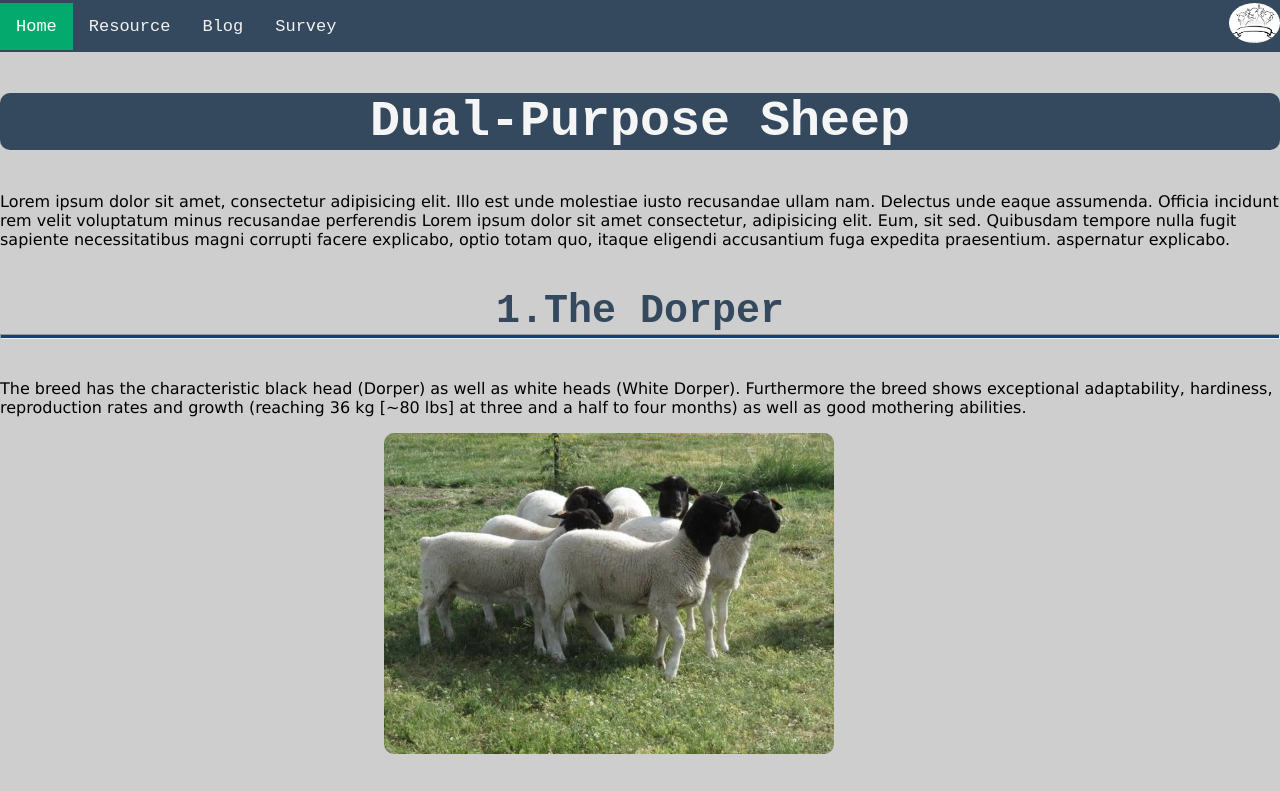
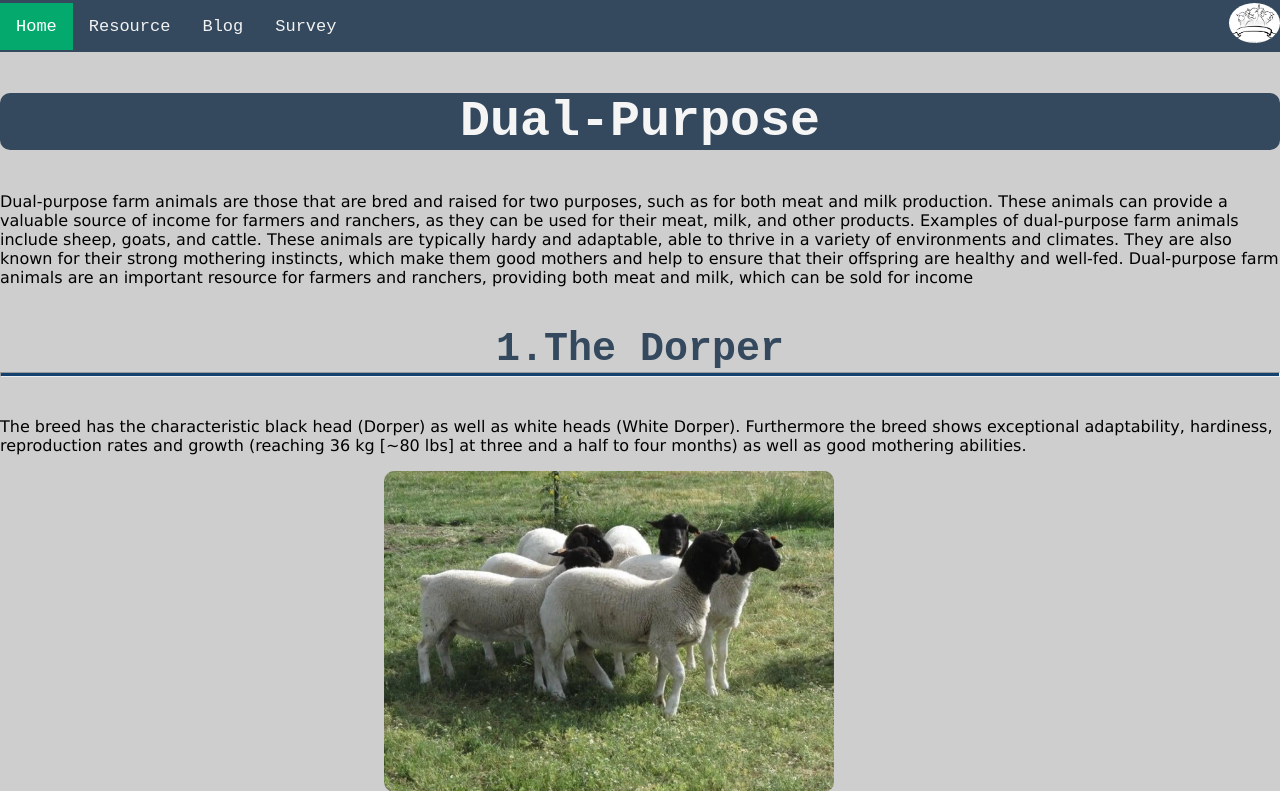
Before and after one commit to deyasaitabau/kilimonet2, a PHP site: page /home/blog.php in a window 1280 px wide. Shown: the top 791 px of the page. Run offline with PHP 8.4, Linux system fonts and the light colour scheme; some libraries are stand-ins or nearby versions.

Commit message:
Update blog.php

```diff
--- a/home/blog.php
+++ b/home/blog.php
@@ -1,4 +1,5 @@
-<!DOCTYPE html>
+
+    <!DOCTYPE html>
 <html lang="en">
 <head>
     <meta charset="UTF-8">
@@ -10,7 +11,6 @@
  <link rel="stylesheet" href="../css/blog.css">
 </head>
 <body>
-
 <article class="topnav" id="myTopnav">
     <article class="logo">
         <img class="Mylogo" src="../images/jpg.webp">
@@ -21,17 +21,11 @@
   </a>
 </article>
 </article>
-
     <!--dual-purpose breeds-->
     <article class="dual-purpose">
-        <h1>Dual-Purpose Sheep</h1>
-        <p>Lorem ipsum dolor sit amet, consectetur adipisicing elit. Illo est unde molestiae
-            iusto recusandae ullam nam. Delectus unde eaque assumenda.
-            Officia incidunt rem velit voluptatum minus recusandae perferendis Lorem ipsum dolor
-            sit amet consectetur, adipisicing elit. Eum, sit sed. Quibusdam tempore nulla fugit
-            sapiente necessitatibus
-            magni corrupti facere explicabo, optio totam quo, itaque eligendi accusantium fuga expedita praesentium.
-            aspernatur explicabo.</p>
+        <h1>Dual-Purpose </h1>
+        <p>Dual-purpose farm animals are those that are bred and raised for two purposes, such as for both meat and milk production. These animals can provide a valuable source of income for farmers and ranchers, as they can be used for their meat, milk, and other products. Examples of dual-purpose farm animals include sheep, goats, and cattle. These animals are typically hardy and adaptable, able to thrive in a variety of environments and climates. They are also known for their strong mothering instincts, which make them good mothers and help to ensure that their offspring are healthy and well-fed. Dual-purpose farm animals are an
+           important resource for farmers and ranchers, providing both meat and milk, which can be sold for income</p>
         <!--dorper-->
         <h3>1.The Dorper <hr></h3>
         <article class="text">
@@ -80,7 +74,6 @@
               both internal and external. Cows average 2270 kg of milk during a
               lactation while suckling a calf and much higher milk yields have been recorded </p>
               <img src="../images/index3.jpg" style="width: 450px; height: 200px%;">
-
          </article>
 
 
@@ -94,7 +87,6 @@
 
 </article>
 </article>  -->
-
 <article class="last-container">
                         <div class="footer">
                         <div class="social-buttons">
@@ -118,10 +110,8 @@
 <div>
 <p class="footertext">Contact Us: Email:deyasaitabau@gmail.com</p>
 <p class="footertext"> Direct-helpline:+254729533373</p>
-
 </div>
 </article>
 </article>
-
 </body>
 </html>
```
